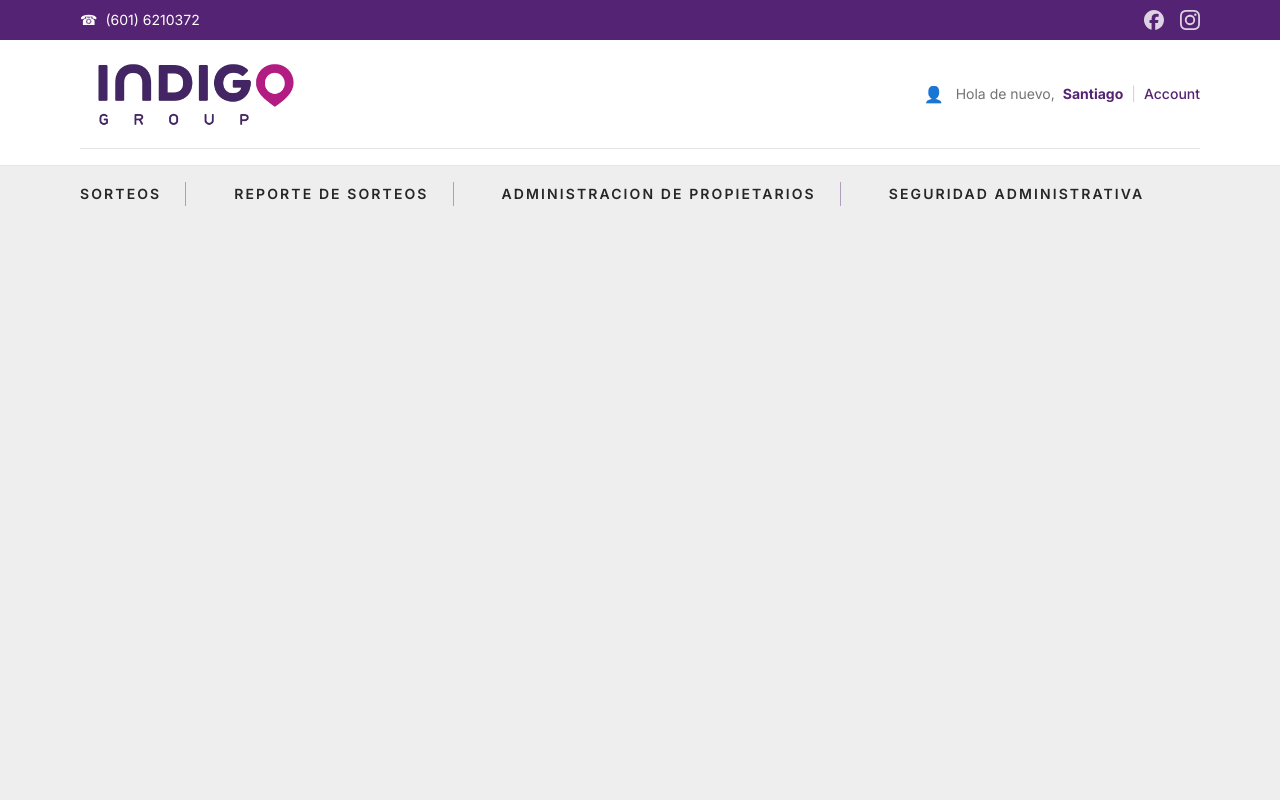
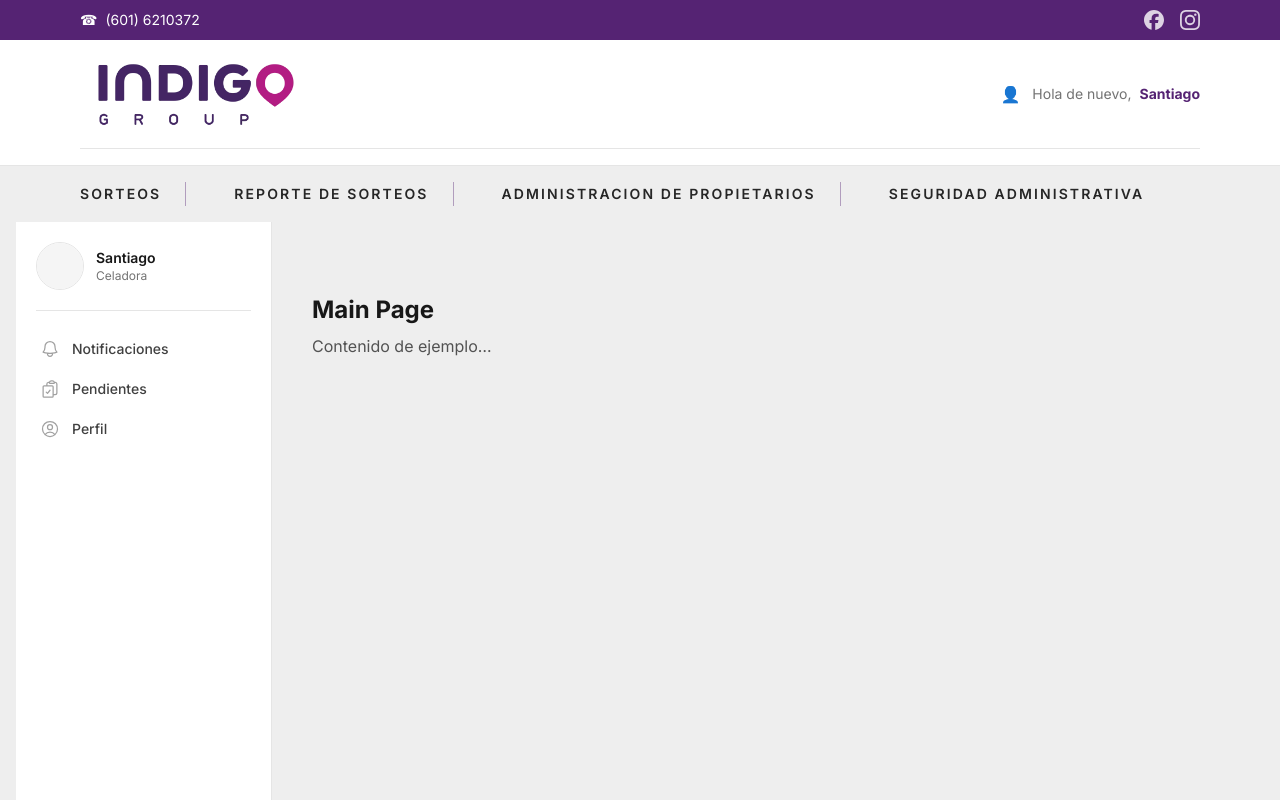
Before and after one commit to lscabanzo63/sipar, a Next.js app: page /mainpage in a window 1280 px wide. Shown: the top 800 px of the page. Built offline with nearby package versions, Linux system fonts and the light colour scheme.

Commit message:
feat(*): create aside component

```diff
--- a/package.json
+++ b/package.json
@@ -9,6 +9,7 @@
     "lint": "eslint"
   },
   "dependencies": {
+    "@heroicons/react": "^2.2.0",
     "clsx": "^2.1.1",
     "next": "15.5.0",
     "react": "19.1.0",
--- a/src/app/(protected)/layout.tsx
+++ b/src/app/(protected)/layout.tsx
@@ -1,16 +1,24 @@
 import Header from "@/components/shared/Header";
 import NavBar from "@/components/shared/NavBar";
+import Sidebar from "@/components/shared/AsideBar";
 import { getNavItemsFor, type UserRole } from "@/lib/utils/nav";
 export default function AppLayout({ children }: { children: React.ReactNode }) {
   const userName = "Santiago";
   const role: UserRole = "admin"; // Aquí podrías obtener el rol real del usuario
   const navItems = getNavItemsFor(role);
 
-  return (
+ return (
     <>
-      <Header userName={userName} />
+      <Header userName="Santiago" />
       <NavBar items={navItems} />
-      <main>{children}</main>
+
+      {/* Layout con sidebar a la izquierda */}
+      <div className="mx-auto max-w-7xl px-4">
+        <div className="flex gap-6">
+          <Sidebar user={{ name: `${userName}`, role: "Celadora" }} />
+          <main className="flex-1 py-8">{children}</main>
+        </div>
+      </div>
     </>
   );
 }
--- a/src/app/(protected)/mainpage/page.tsx
+++ b/src/app/(protected)/mainpage/page.tsx
@@ -1,7 +1,8 @@
-export default function DashboardPage() {
+export default function MainPage() {
   return (
     <section className="mx-auto max-w-6xl px-4 py-10">
-
+      <h1 className="text-2xl font-bold">Main Page</h1>
+      <p className="text-neutral-600 mt-2">Contenido de ejemplo…</p>
     </section>
   );
 }
--- /dev/null
+++ b/src/components/shared/AsideBar.tsx
@@ -0,0 +1,112 @@
+"use client";
+
+import Image from "next/image";
+import Link from "next/link";
+import { usePathname } from "next/navigation";
+import type React from "react";
+
+// Heroicons (outline)
+import {
+  BellIcon,
+  ClipboardDocumentCheckIcon,
+  UserCircleIcon,
+} from "@heroicons/react/24/outline";
+
+type SidebarItem = {
+  label: string;
+  href: string;
+  icon: (props: React.SVGProps<SVGSVGElement>) => React.ReactNode;
+};
+
+type SidebarProps = {
+  user?: {
+    name: string;
+    role?: string;
+    avatarUrl?: string;
+  };
+  items?: SidebarItem[];
+};
+
+const DEFAULT_ITEMS: SidebarItem[] = [
+  { label: "Notificaciones",href: "/mainpage/notificaciones",      icon: BellIcon },
+  { label: "Pendientes",    href: "/mainpage/pendientes",          icon: ClipboardDocumentCheckIcon },
+  { label: "Perfil",        href: "/mainpage/perfil",              icon: UserCircleIcon },
+];
+
+export default function Sidebar({ user, items = DEFAULT_ITEMS }: SidebarProps) {
+  const pathname = usePathname();
+
+  return (
+    <aside
+      className="
+        w-64 shrink-0 bg-white border-r border-neutral-200
+        sticky top-0 h-[100dvh] hidden md:flex md:flex-col
+      "
+    >
+      {/* Header usuario */}
+      <div className="p-5">
+        <div className="flex items-center gap-3">
+          <div className="h-12 w-12 overflow-hidden rounded-full border border-neutral-200">
+            {/* Si no hay avatar, usa un placeholder */}
+            {user?.avatarUrl ? (
+              <Image
+                src={user.avatarUrl}
+                alt={user.name}
+                width={48}
+                height={48}
+              />
+            ) : (
+              <div className="h-full w-full bg-neutral-100" />
+            )}
+          </div>
+          <div>
+            <div className="text-sm font-semibold text-neutral-900">
+              {user?.name ?? "Usuario"}
+            </div>
+            <div className="text-xs text-neutral-500">
+              {user?.role ?? "Rol"}
+            </div>
+          </div>
+        </div>
+
+        {/* divisor */}
+        <div className="mt-5 h-px bg-neutral-200" />
+      </div>
+
+      {/* Navegación */}
+      <nav className="flex-1 px-3">
+        <ul className="space-y-1">
+          {items.map(({ href, label, icon: Icon }) => {
+            const active = pathname === href || pathname?.startsWith(href + "/");
+            return (
+              <li key={href}>
+                <Link
+                  href={href}
+                  className={[
+                    "group flex items-center gap-3 rounded-lg px-3 py-2 text-sm font-medium",
+                    active
+                      ? "text-brand bg-brand/5"
+                      : "text-neutral-700 hover:bg-neutral-50 hover:text-brand",
+                  ].join(" ")}
+                >
+                  <Icon
+                    className={[
+                      "h-5 w-5",
+                      active ? "text-brand" : "text-neutral-400 group-hover:text-brand",
+                    ].join(" ")}
+                  />
+                  <span>{label}</span>
+                </Link>
+              </li>
+            );
+          })}
+        </ul>
+      </nav>
+
+      {/* Footer opcional del sidebar */}
+      <div className="p-4 text-xs text-neutral-400">
+        © Indigo
+      </div>
+    </aside>
+  );
+}
--- a/src/components/shared/Header.tsx
+++ b/src/components/shared/Header.tsx
@@ -36,8 +36,6 @@ export default function Header({ userName }: HeaderProps) {
             <div className="flex items-center gap-2 text-sm">
               <span className="text-neutral-500">Hola de nuevo{userName ? "," : ""}</span>
               {userName && <strong>{userName}</strong>}
-              <span className="text-neutral-300">|</span>
-              <a href="#" className="font-medium hover:underline">Account</a>
             </div>
           </div>
         </div>
--- a/src/components/shared/NavBar.tsx
+++ b/src/components/shared/NavBar.tsx
@@ -23,10 +23,11 @@ export default function NavBar({ items }: Props) {
                 <Link
                 href={item.path}
                 className={[
-                    "uppercase tracking-[0.15em] text-sm font-semibold",
+                  "relative uppercase tracking-[0.15em] text-sm font-semibold transition-colors",
                   isActive
-                      ? "text-brand"
-                      : "text-neutral-800 hover:text-brand",
+                    ? "text-brand after:w-full"
+                    : "text-neutral-800 hover:text-brand hover:after:w-full",
+                  "after:absolute after:-bottom-1 after:left-0 after:h-[2px] after:bg-brand after:transition-all after:duration-300 after:w-0",
                 ].join(" ")}
               >
                 {item.label}
```
Also changed, not shown: 1 other file (tests, documents, lock files or other folders). Lines whose indentation alone changed are shown as unchanged.
